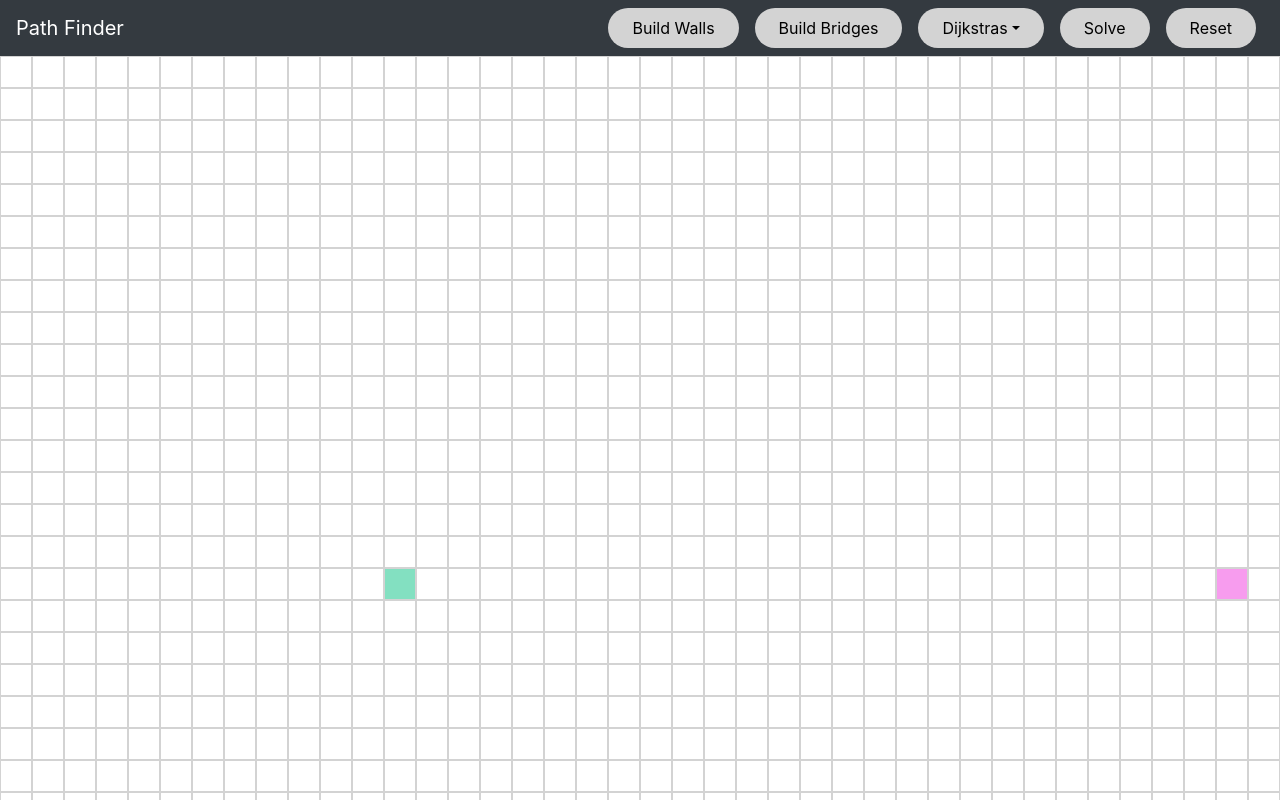
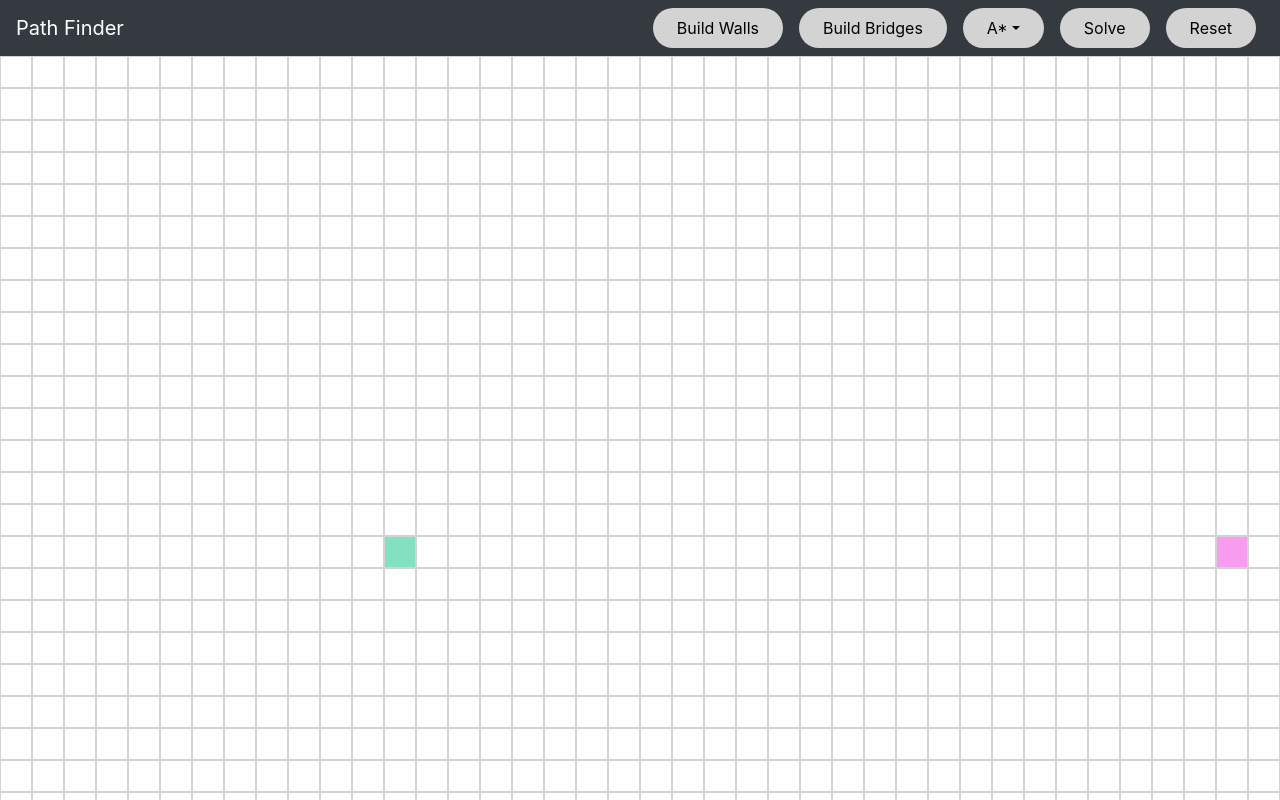
Before and after one commit to bamit5/path-finder, a React (Create React App) app: page / in a window 1280 px wide. Shown: the top 800 px of the page. Built offline with nearby package versions, Linux system fonts and the light colour scheme.

Commit message:
new (EPIC) styles

```diff
--- a/src/App.tsx
+++ b/src/App.tsx
@@ -7,6 +7,7 @@ import Navbar from './components/Navbar/Navbar';
 import { pxToVh } from './constants/constants';
 
 const nodeSize = 4; // TODO should go in constants. can you somehow connect this with the css file?
+const navBarHeight = 56; // TODO should go in constants. can you somehow connect this with the css file?
 
 const App = () => {
   const { width, height } = useWindowDimensions();
@@ -16,7 +17,7 @@ const App = () => {
       <Navbar />
       <Graph
         width={Math.floor(pxToVh(width) / nodeSize)}
-        height={Math.floor(pxToVh(height) / nodeSize)}
+        height={Math.floor((pxToVh(height) - pxToVh(navBarHeight)) / nodeSize)}
       />
     </div>
   );
--- a/src/components/Graph/Graph.scss
+++ b/src/components/Graph/Graph.scss
@@ -12,8 +12,8 @@ $node-regular-types:
 $node-path-types:
   "visited-first" #17955b,
   "visited-second" #b43ca4,
-  "taken-first" #01256f,
-  "taken-second" #01256f;
+  "taken-first" #0043ca,
+  "taken-second" #0043ca;
 
 .graph-wrapper {
   display: flex;
@@ -80,7 +80,12 @@ $node-path-types:
 }
 // TODO add radius. try starting the pop with it being circular, then going to square
 @mixin search-pop($type, $color) {
-  animation: search-pop-#{$type} 2s ease 0s forwards;
+  @if $type == "taken-first" or $type == "taken-second" {
+    animation: search-bubble-out 2s infinite ease 0s forwards;
+  } @else {
+    animation: search-pop-#{$type} 2s ease 0s forwards;
+  }
+
   @keyframes search-pop-#{$type} {
     0% {
       padding: 40%;
@@ -100,6 +105,15 @@ $node-path-types:
       background-color: darken($color: $color, $amount: $color-emphasis);
       transform: scale(1.1);
       border: 0px;
+    }
+  }
+  @keyframes search-bubble-out {
+    40% {
+      background-color: darken($color: $color, $amount: $color-emphasis);
+    }
+
+    60% {
+      background-color: darken($color: $color, $amount: $color-emphasis);
     }
   }
 }
--- a/src/index.scss
+++ b/src/index.scss
@@ -5,6 +5,14 @@ body {
     sans-serif;
   -webkit-font-smoothing: antialiased;
   -moz-osx-font-smoothing: grayscale;
+/* Hide scrollbar for IE, Edge and Firefox */
+  -ms-overflow-style: none;  /* IE and Edge */
+  scrollbar-width: none;  /* Firefox */
+
+/* Hide scrollbar for Chrome, Safari and Opera */
+  &::-webkit-scrollbar {
+    display: none;
+  }
 }
 
 code {
--- a/src/redux/reducers/mode.ts
+++ b/src/redux/reducers/mode.ts
@@ -17,7 +17,7 @@ export interface ModeState {
 const initialState: ModeState = {
   mode: ModeConstants.EDITING,
   settingNodeType: ModeConstants.SETTING_WALL_NODES,
-  solvingAlg: ModeConstants.DIJKSTRAS,
+  solvingAlg: ModeConstants.A_STAR,
 };
 
 const mode = (state = initialState, action: AnyAction) => {
```
